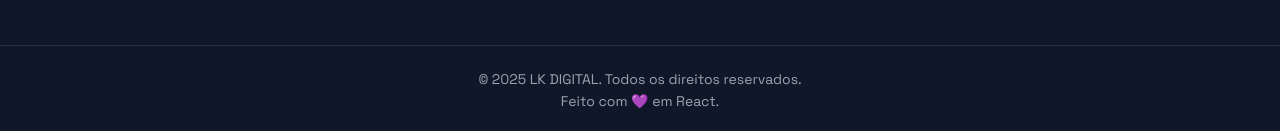
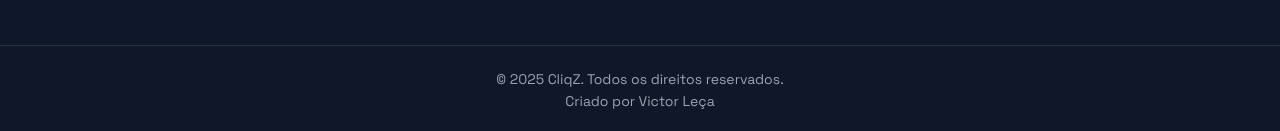
Before and after one commit to vLecaBR/CliqZ, a React (Vite) app: page / in a window 1280 px wide. Shown: the part 2302-2433 px from the top of the page. Built offline with nearby package versions, Linux system fonts and the light colour scheme.

Commit message:
alterando para cliqz

```diff
--- a/src/components/Footer/Footer.jsx
+++ b/src/components/Footer/Footer.jsx
@@ -3,8 +3,8 @@ import { Wrap, Text } from './styles.js';
 export default function Footer() {
   return (
     <Wrap>
-      <Text>© {new Date().getFullYear()} LK DIGITAL. Todos os direitos reservados.</Text>
-      <Text>Feito com 💜 em React.</Text>
+      <Text>© {new Date().getFullYear()} CliqZ. Todos os direitos reservados.</Text>
+      <Text>Criado por Victor Leça</Text>
     </Wrap>
   );
 }
```
